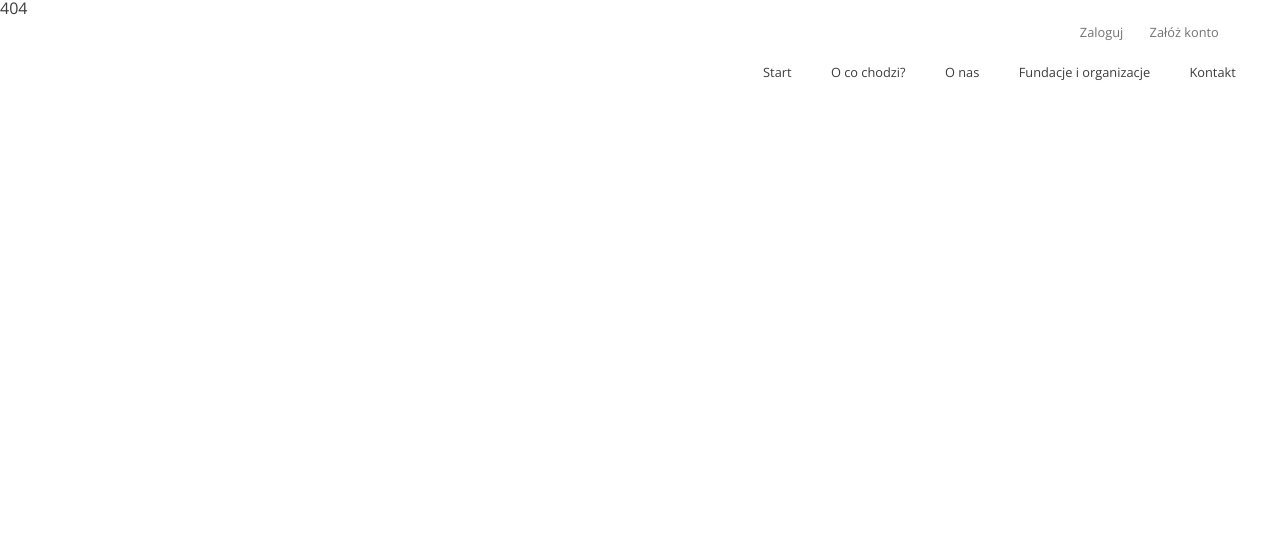
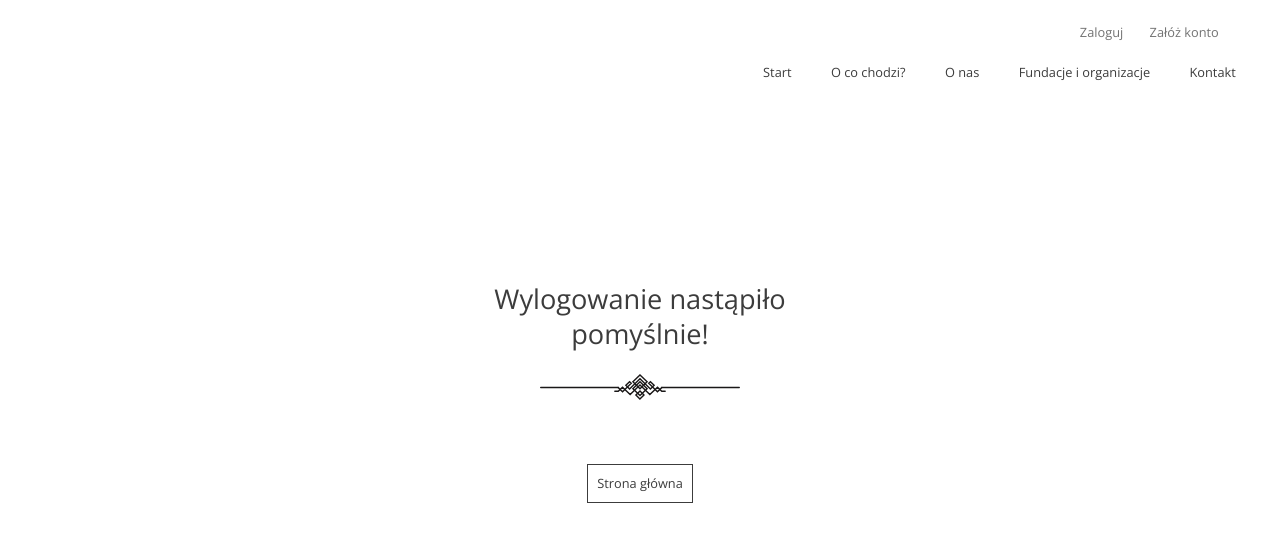
Before and after one commit to kzuraniewski/hand-over, a React (Create React App) app: page /wylogowano in a window 1280 px wide. Before the commit this address had no page. Shown: the top 542 px of the page. Built offline with nearby package versions, Linux system fonts and the light colour scheme.

Commit message:
logout structure +  changed path

```diff
--- a/src/App.js
+++ b/src/App.js
@@ -14,7 +14,7 @@ function App() {
                 <Route exact path='/' component={Home}></Route>
                 <Route exact path='/logowanie' component={Login}></Route>
                 <Route exact path='/rejestracja' component={Register}></Route>
-                <Route exact path='/wylogowanie' component={LogOut}></Route>
+                <Route exact path='/wylogowano' component={LogOut}></Route>
                 <Route component={NotFound} />
             </Switch>
         </BrowserRouter>
--- /dev/null
+++ b/src/components/auth/LogOut.jsx
@@ -0,0 +1,15 @@
+import React from 'react';
+import ContentGroup from '../utility/ContentGroup';
+import { Link } from 'react-router-dom';
+
+export default function LogOut() {
+    return (
+        <section className='user-auth'>
+            <ContentGroup title='Wylogowanie nastąpiło pomyślnie!'>
+                <Link className='user-auth__btn btn btn--small btn--lowercase' to='/'>
+                    Strona główna
+                </Link>
+            </ContentGroup>
+        </section>
+    );
+}
```
